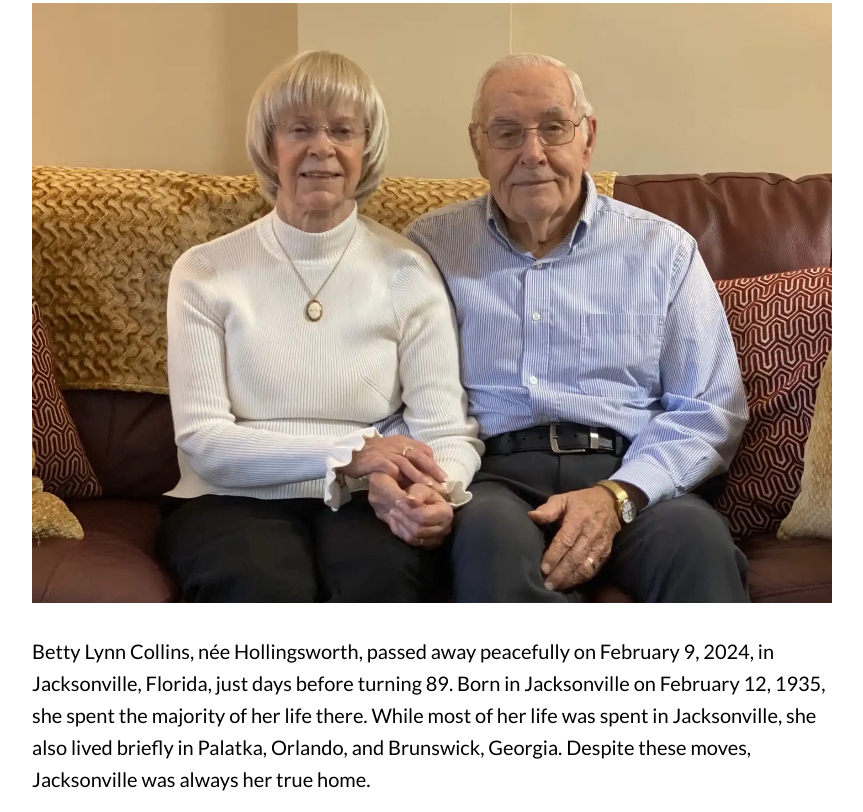
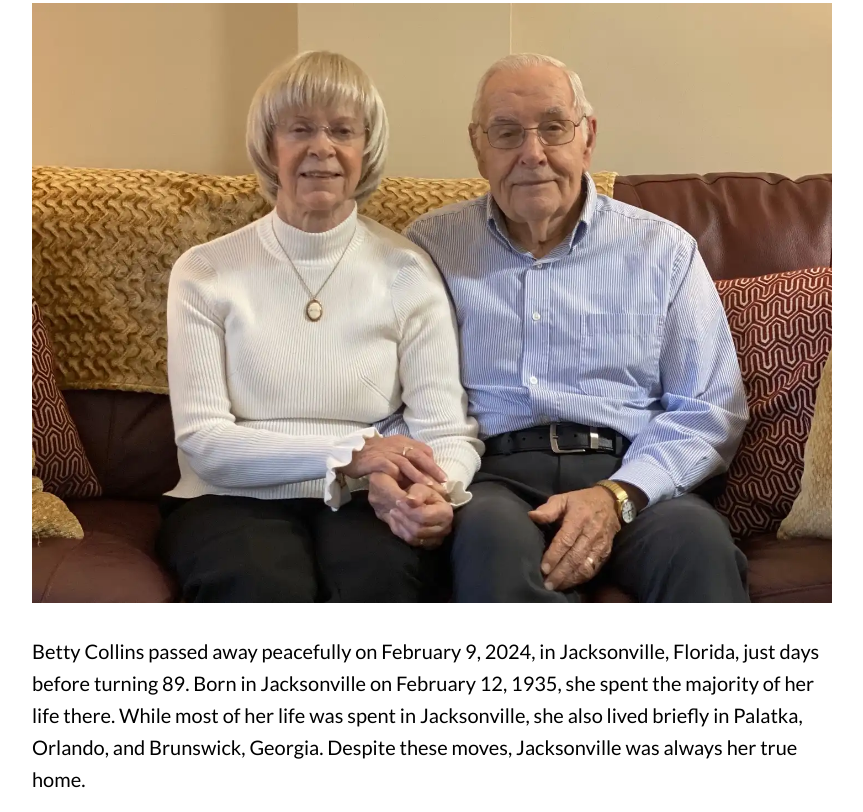
Before and after one commit to RayHollister/bettycollins.elegies.online, a plain HTML site: page index.html in a window 1280 px wide. Shown: the part 110-922 px from the top of the page, without its empty margins (208-1071 px from the left). Drawn offline with nearby package versions, Linux system fonts and the light colour scheme.

Commit message:
Changed Betty's name at the top

```diff
--- a/index.html
+++ b/index.html
@@ -73,7 +73,7 @@
         style="max-width: 100%; height: auto;">
     </a>
 
-    <p>Betty Lynn Collins, née Hollingsworth, passed away peacefully on February 9, 2024, in Jacksonville, Florida, just
+    <p>Betty Collins passed away peacefully on February 9, 2024, in Jacksonville, Florida, just
       days before turning 89.
       Born in Jacksonville on February 12, 1935, she spent the majority of her life there. While most of her life was
       spent in Jacksonville, she also lived briefly in Palatka, Orlando, and Brunswick, Georgia. Despite these moves,
```
